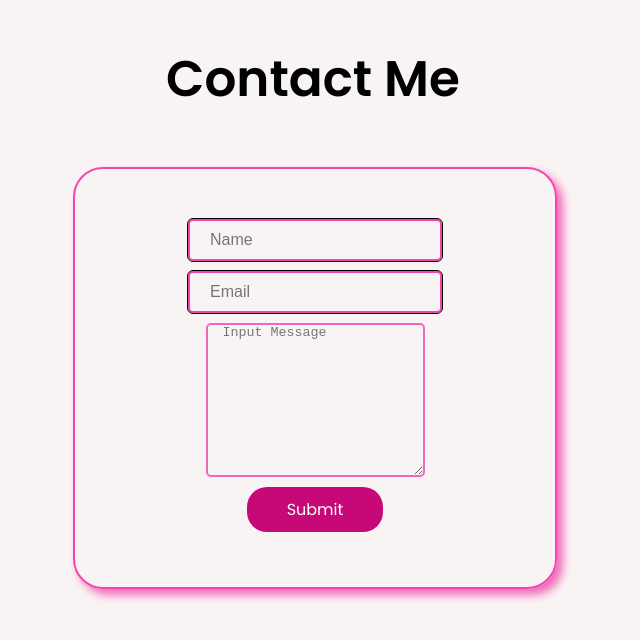
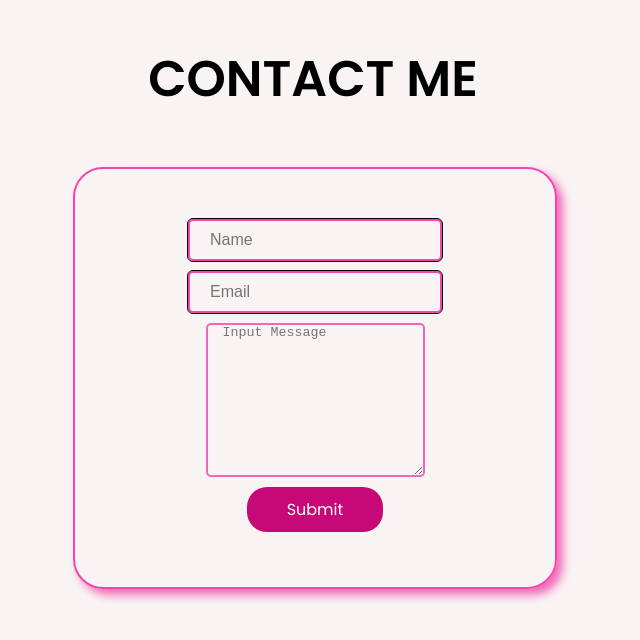
Before and after one commit to Maryjanechukelu/maryjaneportfolio.github.io, a plain HTML site: page index.html in a window 1280 px wide. Shown: the part 3190-3830 px from the top of the page, without its empty margins (327-967 px from the left). Drawn offline with Linux system fonts and the light colour scheme.

Commit message:
font size adjusted

```diff
--- a/index.html
+++ b/index.html
@@ -170,7 +170,7 @@
   </section>
   <section>
     <div class="contact__section" id="contact">
-      <h2>Contact Me</h2>
+      <h2 class="abt-title">CONTACT ME</h2>
     </div>
     <div class="form__container">
       <form action="/send-email" method="POST">
--- a/style.css
+++ b/style.css
@@ -414,10 +414,10 @@ section {
   width: 100%;
   height: auto;
 }
-.contact__section h2 {
+/* .contact__section h2 {
   font-size: 50px;
   text-align: center;
-}
+} */
 
 .form__container {
   display: flex;
@@ -681,4 +681,11 @@ footer p {
   .abt-btn {
     margin-left: 110px;
   }
+
+  .abt-title, .skill__title {
+    font-size: 30px;
+  }
+
+
+
 }
```
